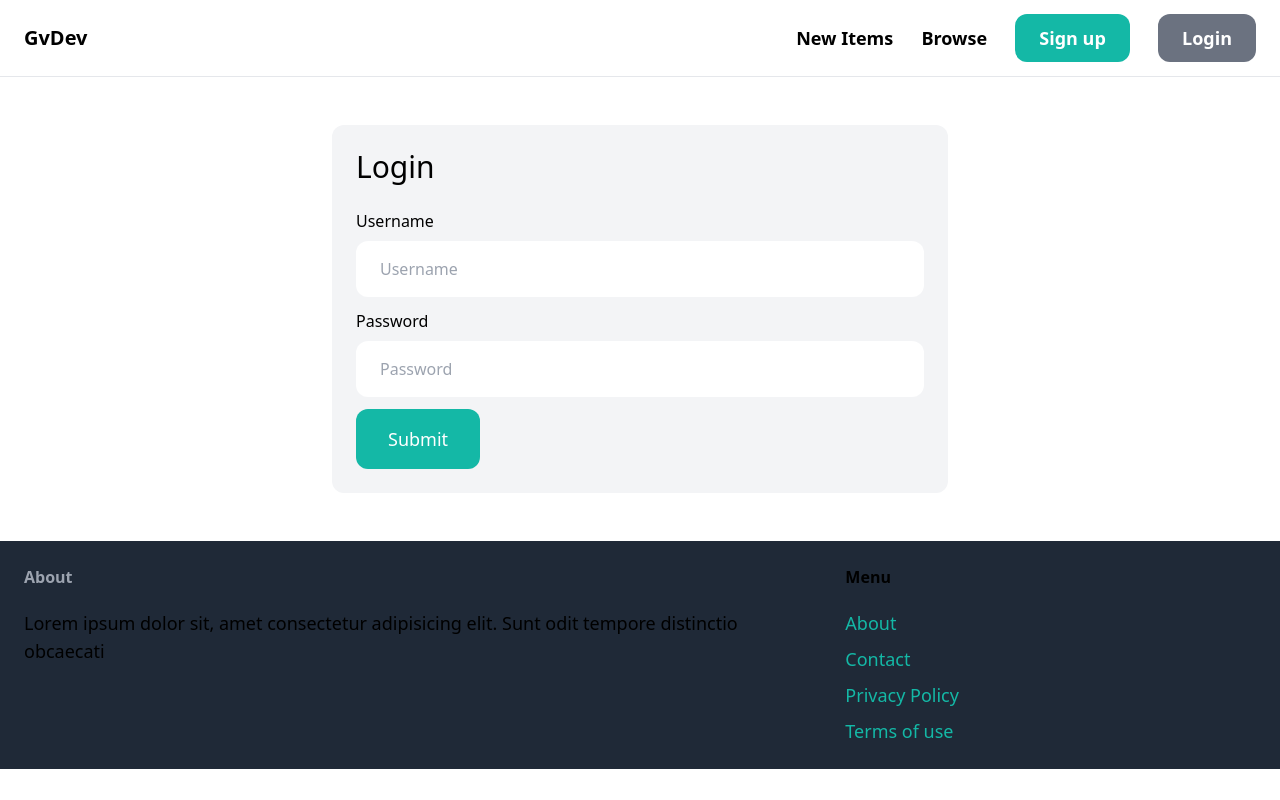
After one commit to GvDev7/django-marketplace, a Django app: page /login/ in a window 1280 px wide. The commit adds this page. Run offline with Django 5.2, Linux system fonts and the light colour scheme; some libraries are stand-ins or nearby versions.

```diff
--- a/puddle/core/forms.py
+++ b/puddle/core/forms.py
@@ -1,6 +1,10 @@
 from django import forms
-from django.contrib.auth.forms import UserCreationForm
+from django.contrib.auth.forms import UserCreationForm, AuthenticationForm
 from  django.contrib.auth.models import User
+
+class LoginForm(AuthenticationForm):
+    username = forms.CharField(widget=forms.TextInput(attrs={'placeholder':'Username', 'class': 'w-full py-4 px-6 rounded-xl'}))
+    password = forms.CharField(widget=forms.PasswordInput(attrs={'placeholder': 'Password', 'class': 'w-full py-4 px-6 rounded-xl'}))
 
 class SignupForm(UserCreationForm):
     class Meta:
--- a/puddle/core/templates/core/base.html
+++ b/puddle/core/templates/core/base.html
@@ -14,8 +14,14 @@
             <a href="#" class="text-lg font-semibold hover:text-grap-500">New Items</a>
             <a href="#" class="text-lg font-semibold hover:text-grap-500">Browse</a>
 
-            <a href="{% url 'core:signup' %}" class="text-lg font-semibold hover:bg-teal-700 px-6 py-3 bg-teal-500 text-white rounded-xl">Sign up</a>
-            <a href="#" class="text-lg font-semibold hover:bg-gray-700 px-6 py-3 bg-gray-500 text-white rounded-xl">Login</a>
+
+            {% if request.user.is_authenticated %}
+                <a href="#" class="text-lg font-semibold hover:bg-teal-700 px-6 py-3 bg-teal-500 text-white rounded-xl">Inbox</a>
+                <a href="#" class="text-lg font-semibold hover:bg-gray-700 px-6 py-3 bg-gray-500 text-white rounded-xl">Dashboard</a>
+            {% else %}
+                <a href="{% url 'core:signup' %}" class="text-lg font-semibold hover:bg-teal-700 px-6 py-3 bg-teal-500 text-white rounded-xl">Sign up</a>
+                <a href="{% url 'core:login' %}" class="text-lg font-semibold hover:bg-gray-700 px-6 py-3 bg-gray-500 text-white rounded-xl">Login</a>
+            {% endif %}
         </div>
     </nav>
     <div class="px-6 py-6">
--- /dev/null
+++ b/puddle/core/templates/core/login.html
@@ -0,0 +1,32 @@
+{% extends 'core/base.html' %}
+
+{% block title %} Login {% endblock %}
+
+{% block content %}
+    <div class="w-1/2 my-6 mx-auto p-6 bg-gray-100 rounded-xl">
+        <h1 class="mb-6 text-3xl">Login</h1>
+        <form action="." method="post">
+            {% csrf_token %}
+
+            <div class="mb-3">
+                <label class="inline-block mb-2">Username</label><br>
+                {{ form.username }}
+            </div>
+            <div class="mb-3">
+                <label class="inline-block mb-2">Password</label><br>
+                {{ form.password }}
+            </div>
+
+            {% if form.errors or form.non_field_errors %}
+                <div class="mb-3 p-6 bg-read-100 rounded-xl">
+                    {% for field in form %}
+                        {{field.errors}}
+                    {% endfor %}
+
+                    {{ form.non_field_errors }}
+                </div>
+            {% endif %}
+            <button class="py-4 px-8 text-lg bg-teal-500 hover:bg-teal-700 rounded-xl text-white">Submit</button>
+        </form>
+    </div>
+{% endblock %}
--- a/puddle/core/urls.py
+++ b/puddle/core/urls.py
@@ -1,6 +1,7 @@
+from django.contrib.auth import views as auth_views
 from django.urls import path
 from . import views
-from core.views import contact
+from .forms import LoginForm
 
 app_name = 'core'
 
@@ -8,5 +9,5 @@ urlpatterns = [
     path('', views.index, name='index'),
     path("contact/", views.contact, name='contact'),
     path('signup/', views.signup,  name="signup"),
-
+    path('login/', auth_views.LoginView.as_view(template_name='core/login.html', authentication_form=LoginForm), name='login'),
 ]
--- a/puddle/puddle/settings.py
+++ b/puddle/puddle/settings.py
@@ -26,6 +26,10 @@ SECRET_KEY = 'django-insecure-5c#hi^h5g%^w3rc!=7(8_yomcl&^p$zu$qx!(n42b@6@scpnsy
 DEBUG = True
 
 ALLOWED_HOSTS = []
+
+LOGIN_URL = '/login/'
+LOGIN_REDIRECT_URL = '/'
+LOGOUT_REDIRECT_URL = '/'
 
 
 # Application definition
```
Also changed, not shown: puddle/db.sqlite3.
